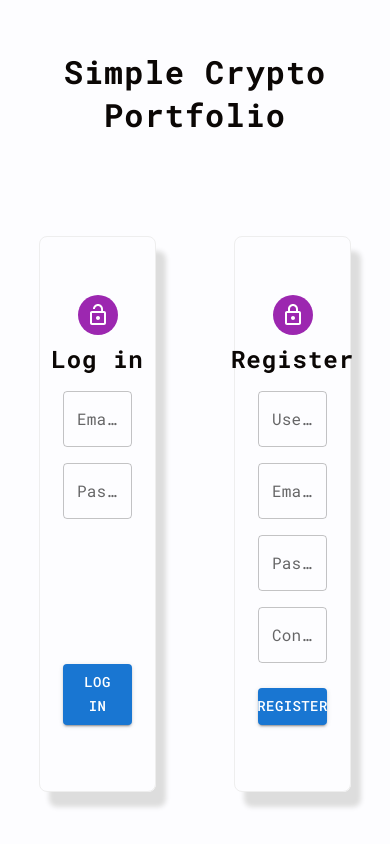
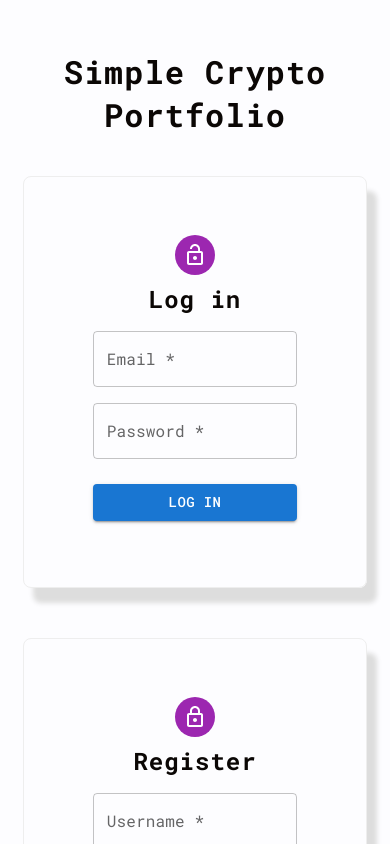
Before and after one commit to MarekSzczepanski/react-crypto-portfolio, a React (Create React App) app: page / in a window 390 px wide. Shown: the top 844 px of the page. Built offline with nearby package versions, Linux system fonts and the light colour scheme.

Commit message:
add mobile styles

```diff
--- a/src/App.css
+++ b/src/App.css
@@ -75,7 +75,7 @@ button.add-transaction {
     display: flex;
     flex-direction: column;
     align-items: center;
-    width: 30vw;
+    width: 35vw;
     max-width: 500px;
     padding: 50px 0;
     border: solid 1px #eee;
@@ -121,3 +121,38 @@ svg.delete-icon {
 th.transaction-column-tittle.MuiTableCell-head {
     background-color: var(--metal);
 }
+
+@media (max-width: 1024px) {
+    .sign-forms-container {
+        flex-direction: column;
+        align-items: center;
+        margin-top: 40px;
+    }
+    .sign-form {
+       width: 88vw;
+       max-width: 400px;
+    }
+    .sign-form:first-of-type {
+        margin-bottom: 50px;
+    }
+    th.transaction-column-tittle.MuiTableCell-head, .transaction > th.MuiTableCell-body {
+        font-size: 11px;
+        padding: 4px 10px;
+    }
+    .transaction > th.MuiTableCell-body:last-of-type {
+        position: relative;
+        padding: 16px 10px;
+    }
+    svg.delete-icon {
+        display: none;
+    }
+    .add-currency {
+        flex-direction: column;
+        align-items: stretch;
+        margin-bottom: 30px;
+    }
+    .input-container, .autocomplete > div {
+        width: 100%;
+        margin-left: 0;
+    }
+}
```
